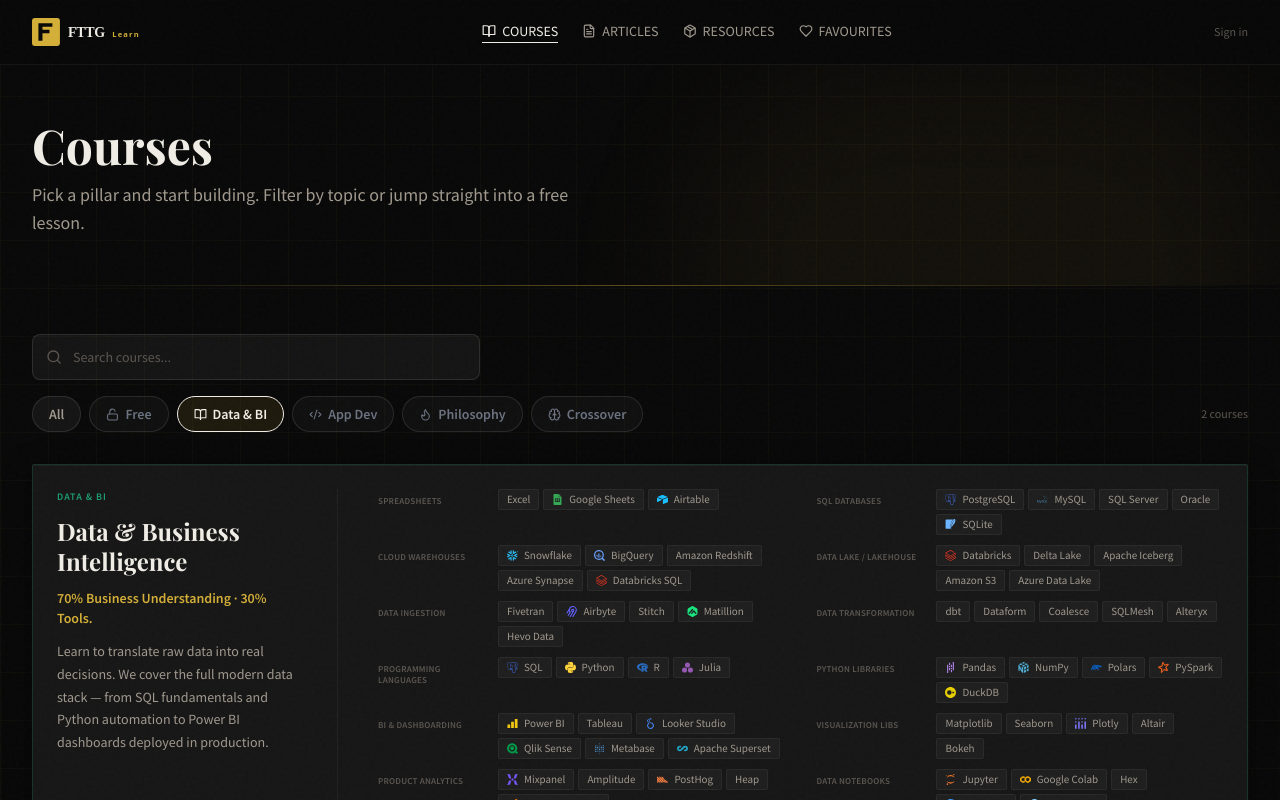
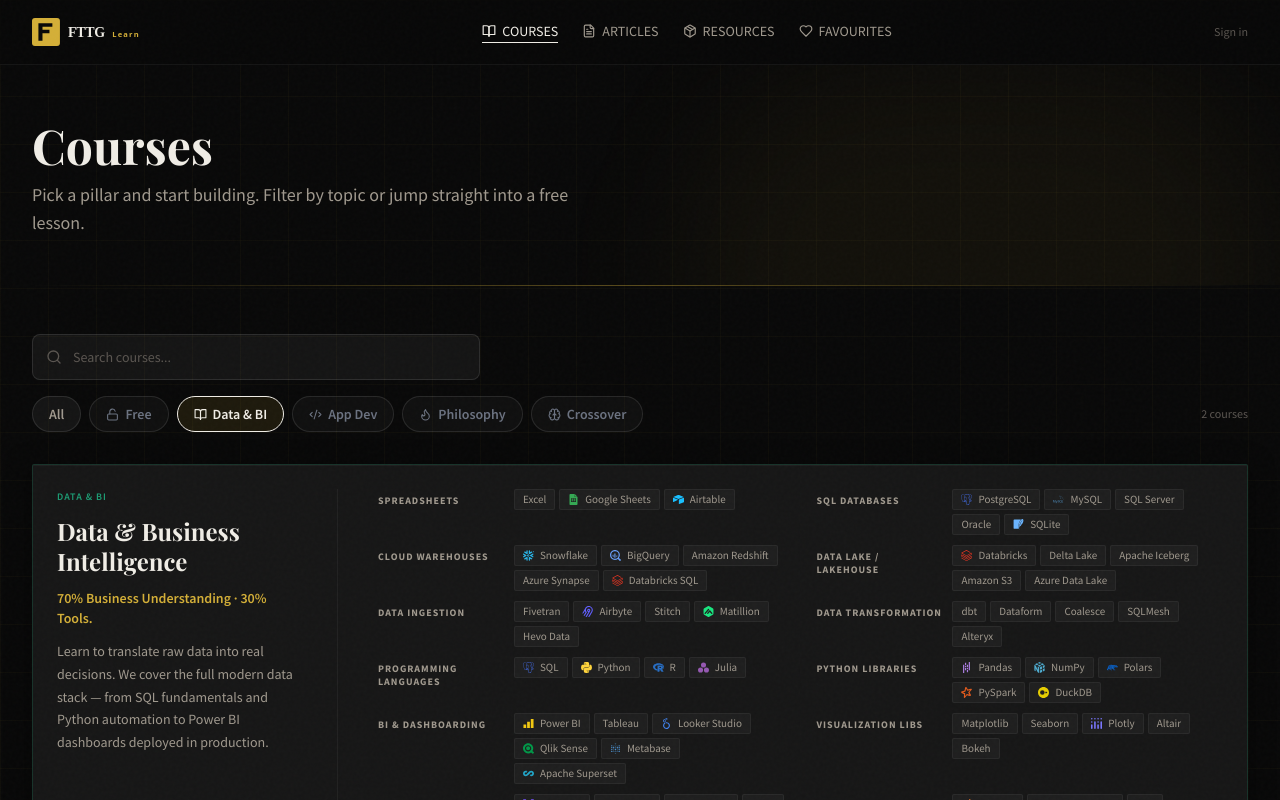
Before and after one commit to femithetechguy/learn.fttgsolutions, a Next.js app: page /courses in a window 1280 px wide. Both pictures are taken after a click on the button "Data & BI". Shown: the top 800 px of the page. Built offline with nearby package versions, Linux system fonts and the light colour scheme; a web font is replaced by a local one.

Commit message:
fix: increase category label size and contrast in DataBiIntroPin

```diff
--- a/src/components/DataBiIntroPin.tsx
+++ b/src/components/DataBiIntroPin.tsx
@@ -105,7 +105,7 @@
       <div className="flex-1 grid grid-cols-1 xl:grid-cols-2 gap-x-8 gap-y-2.5 content-start">
         {introData.stack.map(row => (
           <div key={row.category} className="flex items-start gap-2">
-            <span className="font-sans text-[9px] font-semibold tracking-wide text-text-muted uppercase w-28 shrink-0 pt-1.5 leading-tight">
+            <span className="font-sans text-[10px] font-bold tracking-widest text-text-secondary uppercase w-32 shrink-0 pt-1.5 leading-tight">
               {row.category}
             </span>
             <div className="flex flex-wrap gap-1">
```
